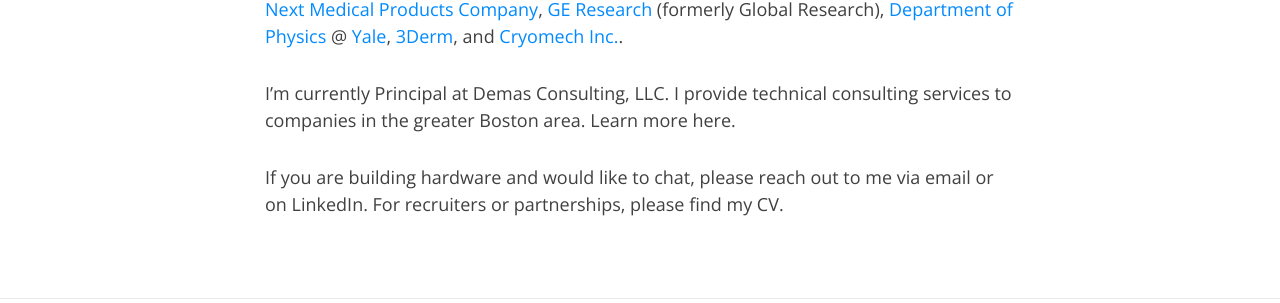
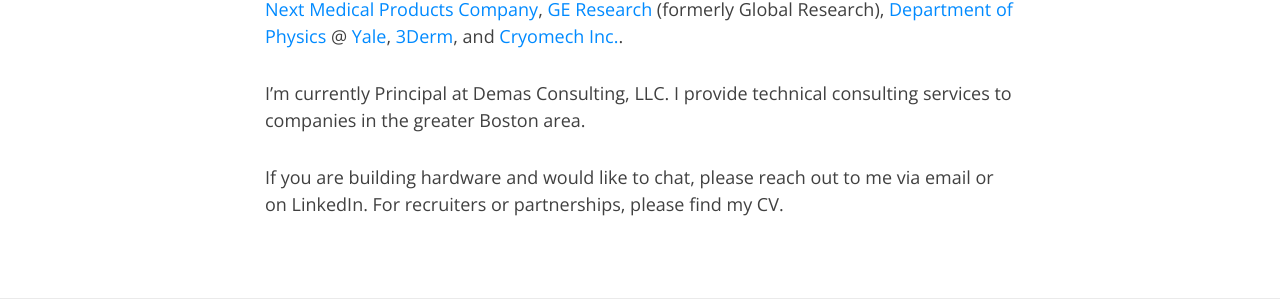
Before and after one commit to npdemas/npdemas.github.io, a Jekyll site: the page built from bio.md, in a window 1280 px wide and 990 px high. Shown: the part 467-770 px from the top of the window. Built offline with Jekyll 4.4.1, drawn with Linux system fonts in a browser that asks for light colours; nearby versions of some CDN libraries.

Commit message:
Removed "learn more here"

```diff
--- a/bio.md
+++ b/bio.md
@@ -8,6 +8,6 @@
 
 My past work has taken me to [Swift-Strap LLC](https://www.thorTQ.com "THOR Tourniquet"), [BioInstrumentation Laboratory](https://www.bioinstrumentation.mit.edu "BioInstrumentation Laboratory") @ [MIT](https://https://mit.edu "Massachusetts Institute of Technology"), [Next Medical Products Company](http://www.nextmedicalproducts.com/ "Next Medical Products Company"), [GE Research](https://www.ge.com/research/ "GE Research") (formerly Global Research), [Department of Physics](https://physics.yale.edu/ "Yale Department of Physics") @ [Yale](https://www.yale.edu/ "Yale"), [3Derm](https://www.3derm.com/ "3Derm Systems"), and [Cryomech Inc.](https://www.cryomech.com/ "Cryomech Inc.").
 
-I'm currently Principal at Demas Consulting, LLC. I provide technical consulting services to companies in the greater Boston area. Learn more here.
+I'm currently Principal at Demas Consulting, LLC. I provide technical consulting services to companies in the greater Boston area.
 
 If you are building hardware and would like to chat, please reach out to me via email or on LinkedIn. For recruiters or partnerships, please find my CV.
```
